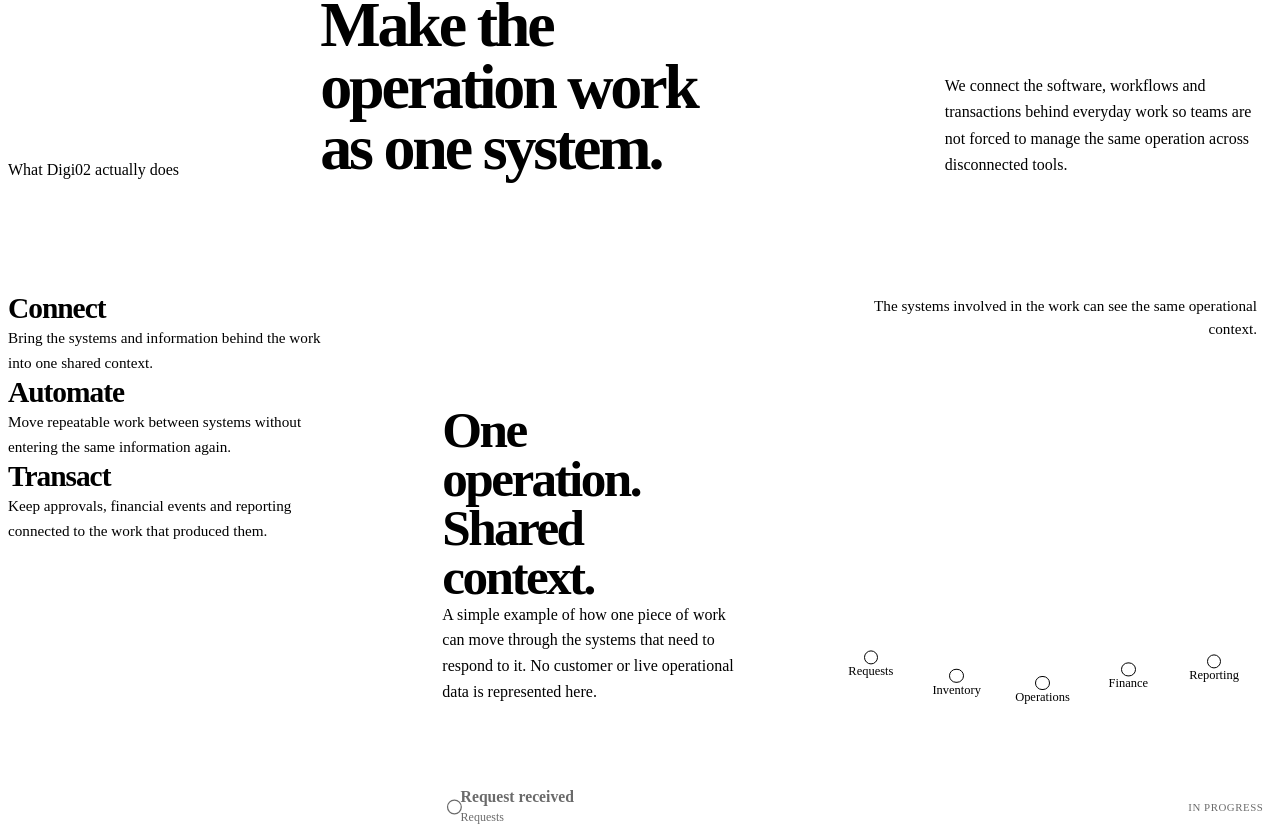
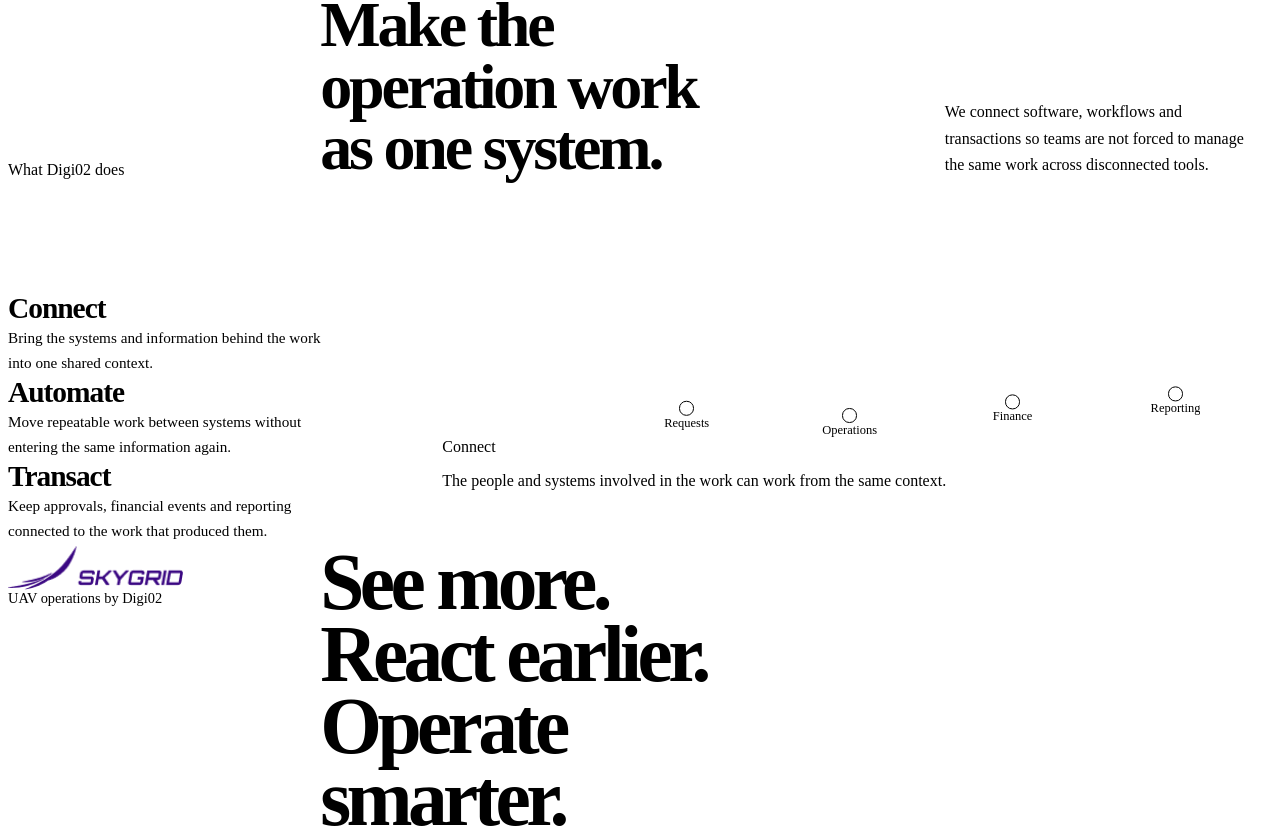
Before and after one commit to emmy16-glitch/Digi02_website, a React (Vite) app: page / in a window 1280 px wide. Shown: the part 2116-2944 px from the top of the page. Built offline with nearby package versions, Linux system fonts and the light colour scheme; the HTML template or start-up script is replaced by a standard one.

Commit message:
Simplify operating philosophy into one premium system visual

```diff
--- a/src/sections/home/SolutionsTransformationSection.tsx
+++ b/src/sections/home/SolutionsTransformationSection.tsx
@@ -17,43 +17,23 @@ const stages: readonly Stage[] = [
     id: 'connect',
     title: 'Connect',
     description: 'Bring the systems and information behind the work into one shared context.',
-    outcome: 'The systems involved in the work can see the same operational context.',
+    outcome: 'The people and systems involved in the work can work from the same context.',
   },
   {
     id: 'automate',
     title: 'Automate',
     description: 'Move repeatable work between systems without entering the same information again.',
-    outcome: 'Routine handoffs can move forward without another manual update at every step.',
+    outcome: 'Routine handoffs move forward with less repeated manual work.',
   },
   {
     id: 'transact',
     title: 'Transact',
     description: 'Keep approvals, financial events and reporting connected to the work that produced them.',
-    outcome: 'The activity, transaction and reporting record finish in the same operational thread.',
+    outcome: 'The business event and the record behind it finish in the same system.',
   },
 ]
 
-const systems = ['Requests', 'Inventory', 'Operations', 'Finance', 'Reporting'] as const
-
-const flowSteps = [
-  { label: 'Request received', system: 'Requests' },
-  { label: 'Availability checked', system: 'Inventory' },
-  { label: 'Work approved', system: 'Operations' },
-  { label: 'Transaction recorded', system: 'Finance' },
-  { label: 'Reporting updated', system: 'Reporting' },
-] as const
-
-function getRowState(stage: StageId, index: number) {
-  if (stage === 'connect') return index === 0 ? 'active' : 'waiting'
-
-  if (stage === 'automate') {
-    if (index <= 2) return 'complete'
-    if (index === 3) return 'active'
-    return 'waiting'
-  }
-
-  return 'complete'
-}
+const systems = ['Requests', 'Operations', 'Finance', 'Reporting'] as const
 
 export function SolutionsTransformationSection() {
   const [activeIndex, setActiveIndex] = useState(0)
@@ -95,11 +75,11 @@ export function SolutionsTransformationSection() {
     >
       <Container className="operations-system__inner">
         <header className="operations-system__intro">
-          <p>What Digi02 actually does</p>
+          <p>What Digi02 does</p>
           <h2 id="operations-system-title">Make the operation work as one system.</h2>
           <p>
-            We connect the software, workflows and transactions behind everyday work so teams are
-            not forced to manage the same operation across disconnected tools.
+            We connect software, workflows and transactions so teams are not forced to manage the
+            same work across disconnected tools.
           </p>
         </header>
 
@@ -142,55 +122,20 @@ export function SolutionsTransformationSection() {
             id="operations-system-flow"
             role="tabpanel"
           >
-            <header className="operations-thread__header">
-              <p aria-live="polite">{activeStage.outcome}</p>
-            </header>
-
-            <div className="operations-thread__record">
-              <div className="operations-thread__record-copy">
-                <h3>One operation. Shared context.</h3>
-                <p>
-                  A simple example of how one piece of work can move through the systems that need
-                  to respond to it. No customer or live operational data is represented here.
-                </p>
-              </div>
-
-              <div className="operations-thread__systems" aria-label="Illustrative connected systems">
-                {systems.map((system) => (
-                  <div className="operations-thread__system" key={system}>
-                    <span aria-hidden="true" />
-                    <strong>{system}</strong>
-                  </div>
-                ))}
-              </div>
+            <div className="operations-thread__systems" aria-label="Illustrative connected business systems">
+              <span className="operations-thread__line" aria-hidden="true" />
+              {systems.map((system, index) => (
+                <div className="operations-thread__system" data-index={index} key={system}>
+                  <span aria-hidden="true" />
+                  <strong>{system}</strong>
+                </div>
+              ))}
             </div>
 
-            <div className="operations-thread__steps" aria-label="Illustrative workflow progress">
-              {flowSteps.map((row, index) => {
-                const rowState = getRowState(activeStage.id, index)
-
-                return (
-                  <div className="operations-thread__step" data-state={rowState} key={row.label}>
-                    <span className="operations-thread__step-marker" aria-hidden="true" />
-                    <div>
-                      <strong>{row.label}</strong>
-                      <span>{row.system}</span>
-                    </div>
-                    <span className="operations-thread__step-state">
-                      {rowState === 'complete'
-                        ? 'Complete'
-                        : rowState === 'active'
-                          ? 'In progress'
-                          : 'Waiting'}
-                    </span>
-                  </div>
-                )
-              })}
+            <div className="operations-thread__message" aria-live="polite">
+              <span>{activeStage.title}</span>
+              <p>{activeStage.outcome}</p>
             </div>
-
-            <footer className="operations-thread__footer">
-              <span>Illustrative operating sequence only.</span>
-            </footer>
           </article>
         </div>
       </Container>
```
